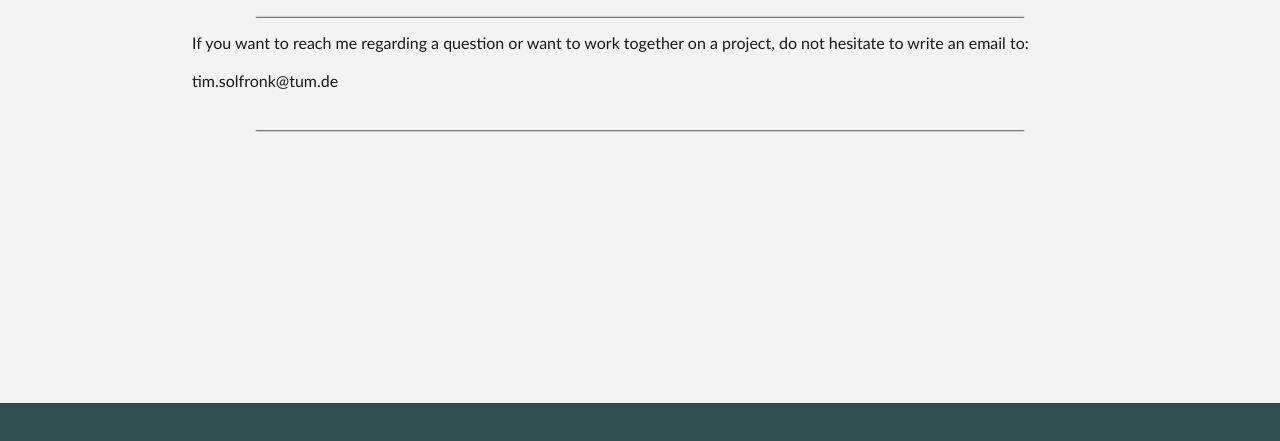
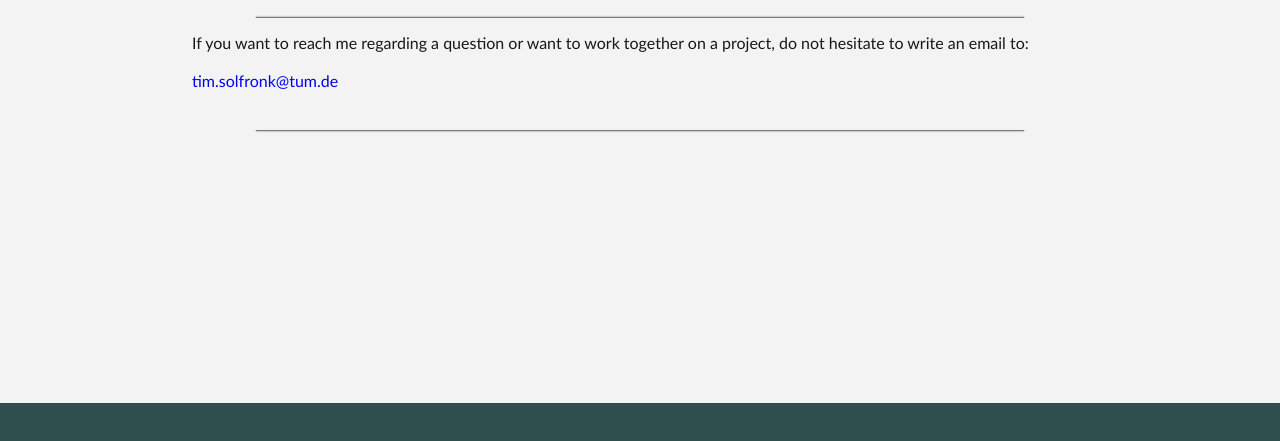
Before and after one commit to TimSolfronk/timsolfronk.github.io, a plain HTML site: page contact.html in a window 1280 px wide. Shown: the part 187-628 px from the top of the page. Drawn offline with Linux system fonts and the light colour scheme.

Commit message:
Some more Information

```diff
--- a/contact.html
+++ b/contact.html
@@ -28,7 +28,7 @@
             If you want to reach me regarding a question or want to work together on a project,
             do not hesitate to write an email to:
             <br><br>
-            tim.solfronk@tum.de
+            <a href="mailto:tim.solfronk@tum.de">tim.solfronk@tum.de</a>
         </div>
     </div>
 
```
Also changed, not shown: index.html (+6 -0 lines).
